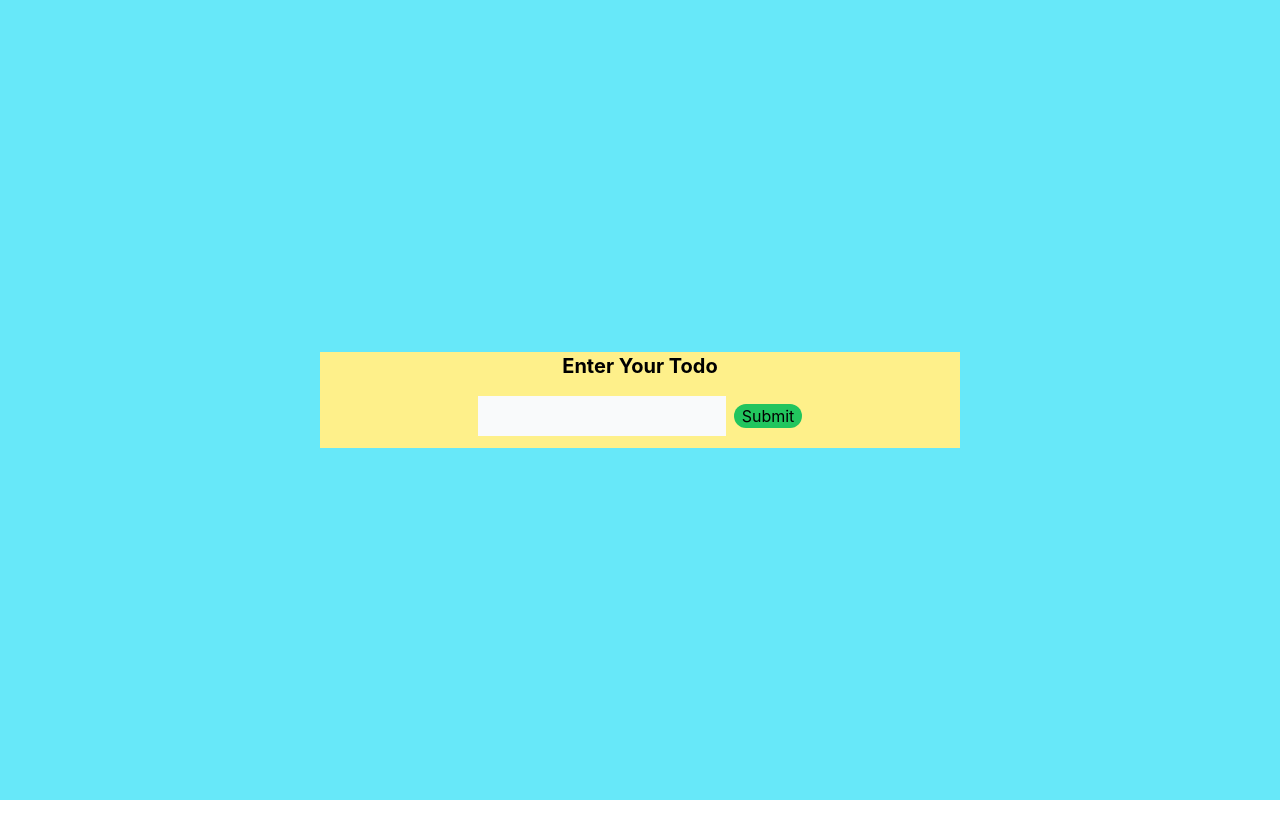
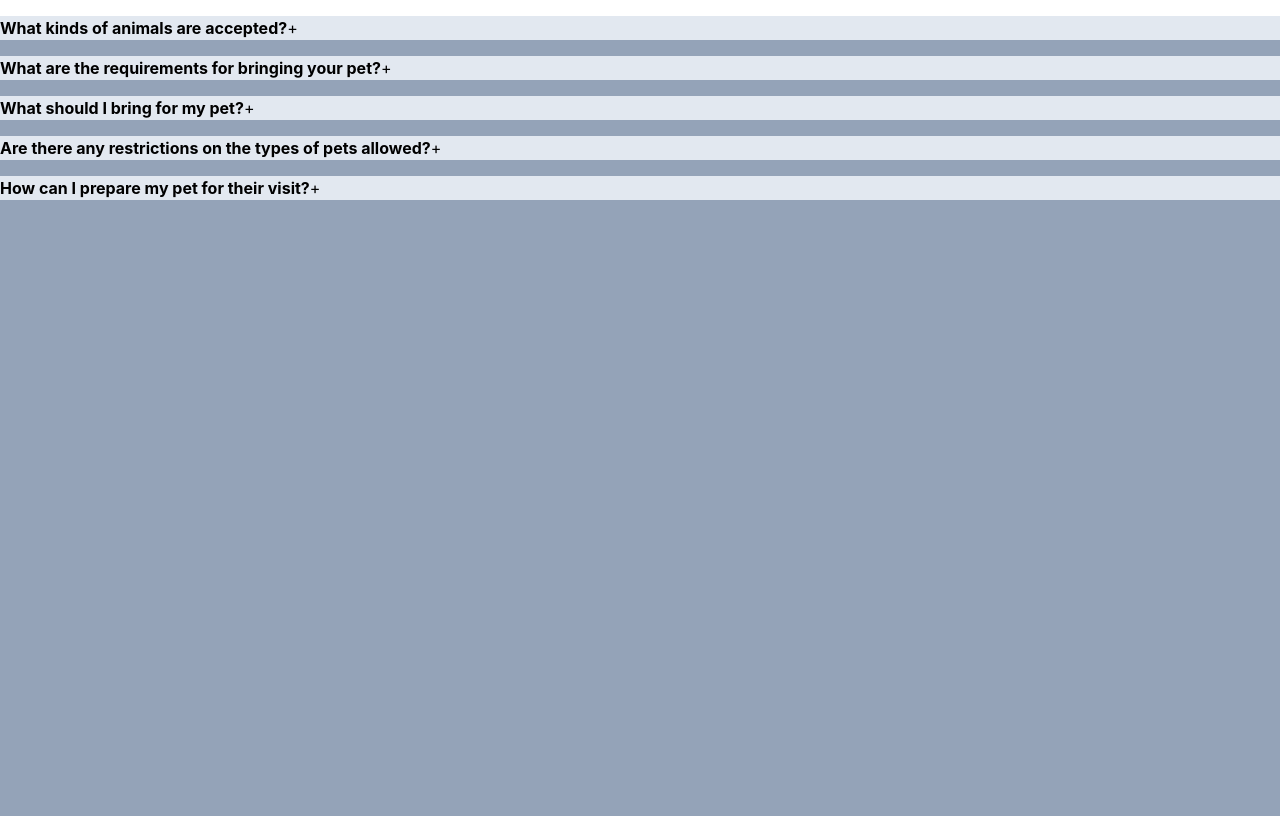
Before and after one commit to alextruonglt/funProjects, a React (Create React App) app: page / in a window 1280 px wide. Built offline with nearby package versions, Linux system fonts and the light colour scheme.

Commit message:
added qna toggle project

```diff
--- a/src/App.js
+++ b/src/App.js
@@ -3,9 +3,10 @@ import TipApp from "./projects/TippApp/TipApp"
 import QuoteApp from "./projects/quoteApp/QuoteApp"
 import StopWatch from "./projects/stopWatch/StopWatch"
 import TodoApp from "./projects/todoApp/TodoApp"
+import QnaApp from "./projects/q_and_aApp/QnaApp"
 
 function App() {
-  return <TodoApp />
+  return <QnaApp />
 }
 
 export default App
--- /dev/null
+++ b/src/projects/q_and_aApp/CardElement.js
@@ -0,0 +1,16 @@
+import React from "react"
+
+const CardElement = (props) => {
+	const toggleStyle = props.isToggled ? "" : "hidden"
+	return (
+		<div id="container" className="flex flex-col bg-slate-200 my-4">
+			<div id="foldContainer" className="flex">
+				<h1 className="font-bold">{props.question}</h1>
+				<button onClick={() => props.onToggleClick(props.id)}>+</button>
+			</div>
+			<p className={`${toggleStyle}`}>{props.answer}</p>
+		</div>
+	)
+}
+
+export default CardElement
--- /dev/null
+++ b/src/projects/q_and_aApp/QnaApp.js
@@ -0,0 +1,43 @@
+import React from "react"
+import cardInfo from "./data"
+import CardElement from "./CardElement"
+import { useState } from "react"
+
+const QnaApp = () => {
+	const newCardInfo = cardInfo.map((card, i) => {
+		return {
+			question: card.question,
+			answer: card.answer,
+			id: i,
+			isToggled: false,
+		}
+	})
+	const [cards, setCards] = useState(newCardInfo)
+
+	const onToggleClick = (id) => {
+		const toggledCards = cards.map((card) => {
+			return card.id === id ? { ...card, isToggled: !card.isToggled } : card
+		})
+		setCards(toggledCards)
+	}
+
+	const cardEl = cards.map((card) => {
+		return (
+			<CardElement
+				question={card.question}
+				key={card.id}
+				id={card.id}
+				isToggled={card.isToggled}
+				answer={card.answer}
+				onToggleClick={onToggleClick}
+			/>
+		)
+	})
+	return (
+		<div id="page" className="bg-slate-400  h-screen">
+			<div className="cardContainer">{cardEl}</div>
+		</div>
+	)
+}
+
+export default QnaApp
--- /dev/null
+++ b/src/projects/q_and_aApp/data.js
@@ -0,0 +1,29 @@
+const cardInfo = [
+  {
+    question: "What kinds of animals are accepted?",
+    answer:
+      "We accept a wide variety of pets and animals, including dogs, cats, birds, rabbits, and even some exotic animals like reptiles and small mammals. If you have a specific type of animal in mind, feel free to reach out to us to confirm whether we can accommodate it. Our goal is to provide a welcoming environment for all kinds of pets!",
+  },
+  {
+    question: "What are the requirements for bringing your pet?",
+    answer:
+      "All pets must be healthy and up-to-date with their vaccinations. We also ask that they be well-socialized and comfortable around other animals. Additionally, pets should be accompanied by their medical records. If your pet has any special needs or dietary restrictions, please inform us in advance so that we can make the necessary accommodations. Ensuring that your pet is comfortable and safe is our top priority.",
+  },
+  {
+    question: "What should I bring for my pet?",
+    answer:
+      "When bringing your pet, please provide their favorite food, any necessary medications, and a bed or blanket that smells like home to help them feel more comfortable. We also recommend bringing a few of their favorite toys to keep them entertained. If your pet uses a crate or carrier for transportation, please bring that as well. For the safety and well-being of all pets, make sure their ID tags are up-to-date and visible.",
+  },
+  {
+    question: "Are there any restrictions on the types of pets allowed?",
+    answer:
+      "While we strive to accommodate as many types of pets as possible, there are some restrictions based on the specific needs of our facility and the comfort of other animals. For instance, certain large or potentially aggressive breeds may not be suitable for our environment. We also have restrictions on certain exotic pets due to safety regulations. Please contact us in advance to discuss your pet's specific needs and to confirm whether we can provide a suitable environment.",
+  },
+  {
+    question: "How can I prepare my pet for their visit?",
+    answer:
+      "To help your pet have a smooth and stress-free visit, try to get them accustomed to the environment before their appointment. You can take them on short visits to similar settings or even practice short stays in a crate. Make sure to maintain a consistent routine leading up to their visit to reduce anxiety. If your pet has any behavioral concerns, please let us know in advance so we can prepare accordingly. Providing positive reinforcement and staying calm yourself will help your pet feel more at ease.",
+  },
+]
+
+export default cardInfo
```
